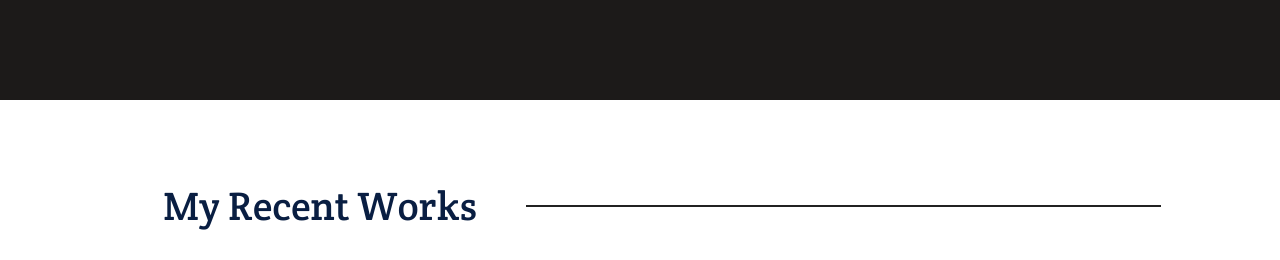
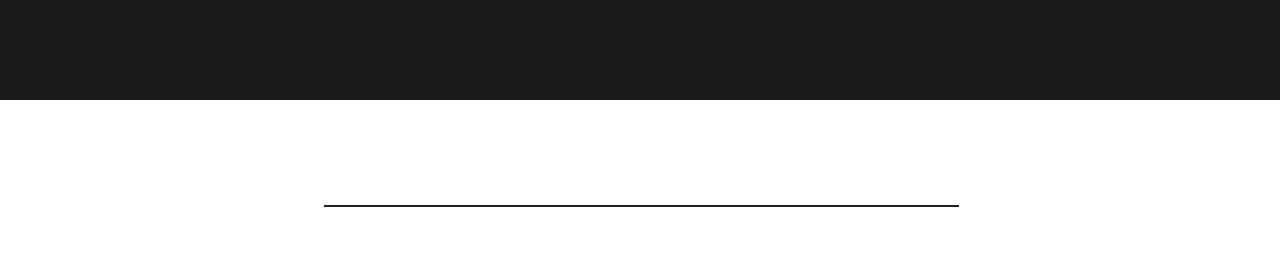
Before and after one commit to sulaimanahmadi/Portfolio, a website: page index.html in a window 1280 px wide. Shown: the part 880-1140 px from the top of the page. Drawn offline with Linux system fonts and the light colour scheme.

Commit message:
Update html syntax to h4

```diff
--- a/index.html
+++ b/index.html
@@ -62,7 +62,7 @@
 
           <div class="work-1">
             <div class="work1-visual">
-              <h1>My Recent Works</h1>
+              <h4>My Recent Works</h4>
               <div class="line"></div>
             </div>
             <div class="work1-content">
```
